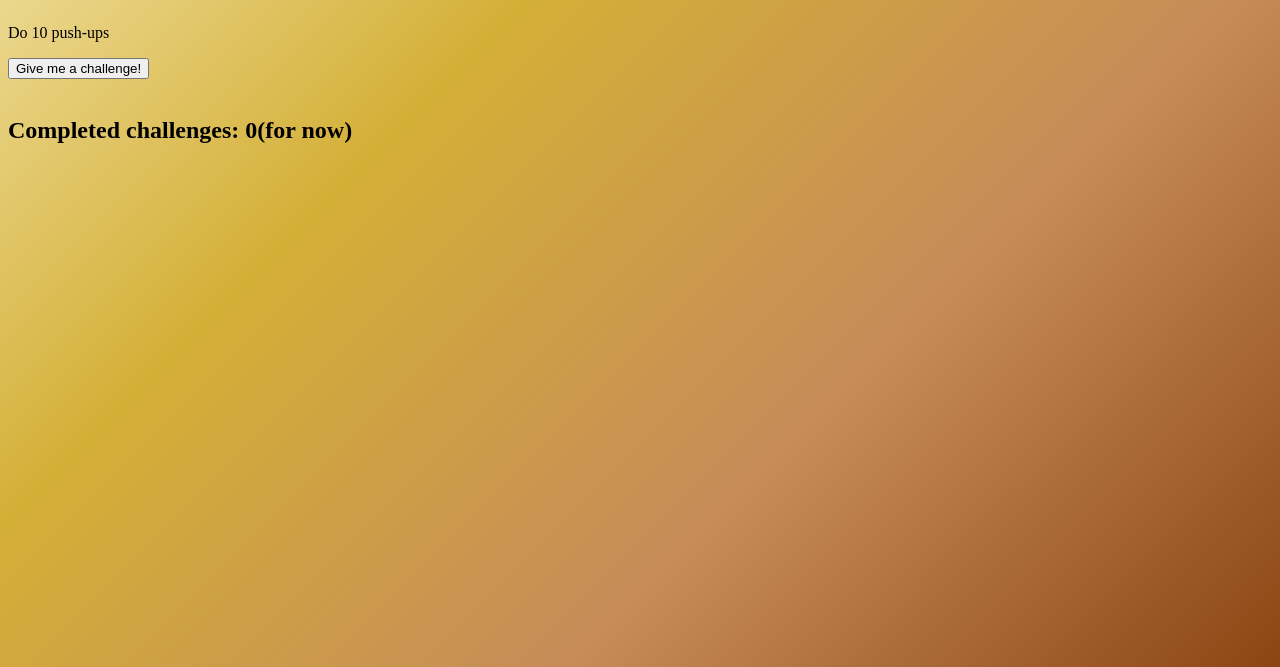
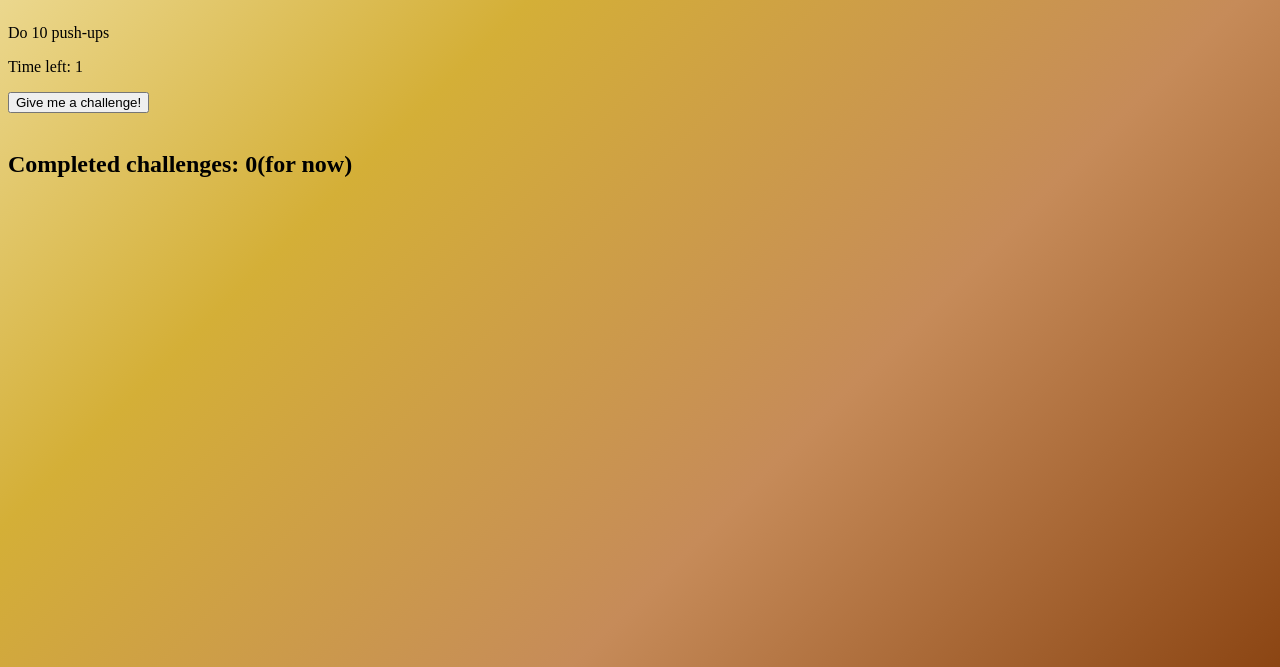
Before and after one commit to srinivasagudi0/One-Minute, a plain HTML site: page index.html in a window 1280 px wide. Both pictures are taken after a click on the button "Give me a challenge!". Shown: the part 179-846 px from the top of the page. Drawn offline with Linux system fonts and the light colour scheme.

Commit message:
a timer in frontend

```diff
--- a/app.css
+++ b/app.css
@@ -24,3 +24,7 @@ body {
     font-size: 2rem;
     text-align: left;
 }
+
+.timer {
+
+}
--- a/index.html
+++ b/index.html
@@ -14,6 +14,7 @@
 
     <h2 class="challenge-title">Your Challenge</h2>
     <p id="challenge"></p>
+    <p class="timer">Time left: <span id="timer"></span></p>
     <div class="start-challenge">
     <button onclick="RandomChallenge()">Give me a challenge!</button>
     </div>
--- a/script.js
+++ b/script.js
@@ -28,19 +28,25 @@ function RandomChallenge() {
 
     a = document.getElementById("challenge");
     a.textContent = challenge;
+    Countdown();
 }
 
 function Countdown() {
-    let timeLeft = 60;
+    let timeLeft = 3;
+    time = document.getElementById("timer");
+    time = time.textContent= timeLeft;
     console.log(timeLeft)
-    setInterval(() => {
+    timer = setInterval(() => {
         timeLeft--;
-        if (timeLeft <= 0) {
+        console.log(timeLeft);
+
+        time = document.getElementById("timer");
+        time.textContent = timeLeft;
+        if (timeLeft == 0) {
+            clearInterval(timer);
             console.log("done");
-            clearInterval();
+            new Audio("beep.mp3").play();
         }
-        console.log(timeLeft);
     }, 1000)
+
 }
-
-Countdown();
```
Also changed, not shown: 1 other file.
